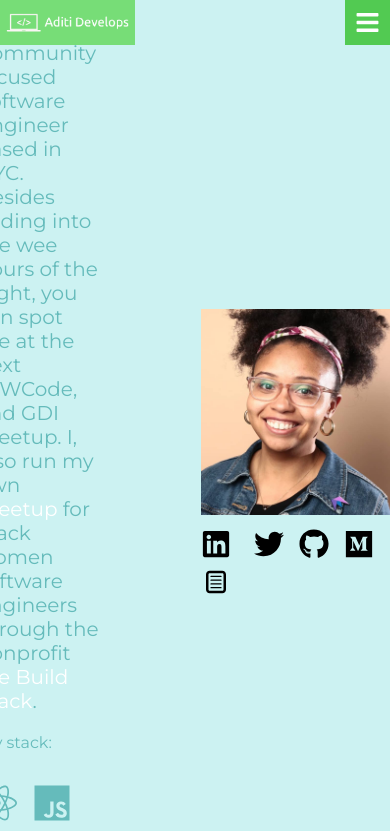
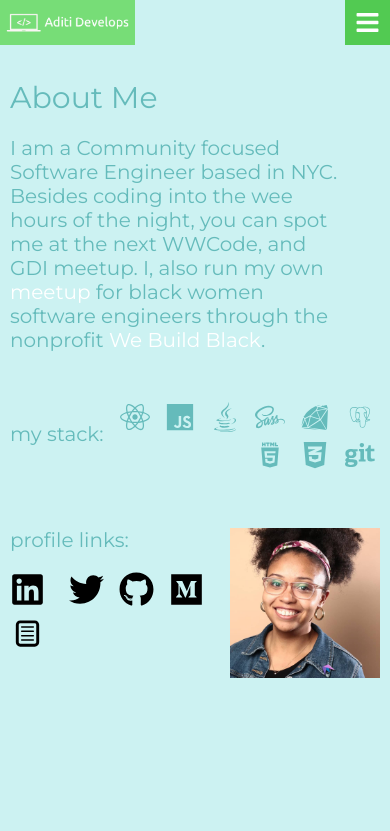
Before and after one commit to asaki444/aditi-develops-site, a React (Create React App) app in the folder aditi-portfolio-site/: page /about-me in a window 390 px wide. Shown: the top 831 px of the page. Built offline with nearby package versions, Linux system fonts and the light colour scheme.

Commit message:
formatted icons for mobile

```diff
--- a/aditi-portfolio-site/src/aboutMe/aboutMe.jsx
+++ b/aditi-portfolio-site/src/aboutMe/aboutMe.jsx
@@ -40,6 +40,9 @@ export default function AboutMe (){
                     <img src={profilePic}/>
              </div>
              <div className="profile-icons">
+                 <div className="profile-title">
+                   profile links:
+                 </div>
         <a href="https://www.linkedin.com/in/aditigreen/">   <FaLinkedin className="profile-icon" /> </a>
          <a href="https://twitter.com/AditiGre">
          <FaTwitter className="profile-icon" />
--- a/aditi-portfolio-site/src/aboutMe/aboutMe.scss
+++ b/aditi-portfolio-site/src/aboutMe/aboutMe.scss
@@ -29,7 +29,9 @@
     width: 850px;
     max-width: 100%;
 }
-
+.profile-title{
+    color: #65BBBB;
+}
 .stack-title{
   margin-top: 20px;
 }
@@ -64,6 +66,72 @@ font-size: 30px;
     color: #000 !important;
 }
 
+.profile-title {
+margin-bottom: 15px;
+}
+
 a{
     text-decoration: none;
 }
+
+@media only screen and (max-width: 480px) {
+    .about-me-container{
+        display: block;
+
+        padding: 10px 10px 0 10px;
+        max-width: 100%;
+    }
+    .about-me-title{
+        margin-top: 50px;
+        font-size: 30px;
+    }
+    .about-me-paragraph{
+        font-size:20px;
+        max-width: 85%;
+        margin-bottom: 50px;
+    }
+    .left-side{
+      display: block;
+      padding-bottom: 50px;
+    }
+    .stack-icons{
+        font-size: 30px;
+        width: 70%;
+        float: right;
+        margin: auto;
+        text-align: right;
+        padding-right: 10px
+
+    }
+    .profile-title ,.stack-title{
+        float: left;
+        font-size: 20px;
+    }
+    .profile-title{
+        margin-bottom: 20px;
+        margin-right: 100px;
+
+    }
+    .right-side{
+        display: block;
+        margin: 0 auto;
+        float:none;
+    }
+
+    .profile-icons{
+        padding-top: 50px;
+        font-size: 35px;
+    }
+
+    .profile-img-container{
+        float: right;
+        padding-right: 20px;
+        img{
+            width:150px;
+            height:150px;
+
+        }
+    }
+
+
+  }
--- a/aditi-portfolio-site/src/navigationBar/navigation.scss
+++ b/aditi-portfolio-site/src/navigationBar/navigation.scss
@@ -58,9 +58,10 @@
         height: auto;
         position: relative;
         z-index: 1;
+        width: 200px;
         .nav-item{
             height: 50px;
-            font-size: 30px;
+            font-size: 20px;
             :hover{
                 background-color: #65BBBB;
             }
```
